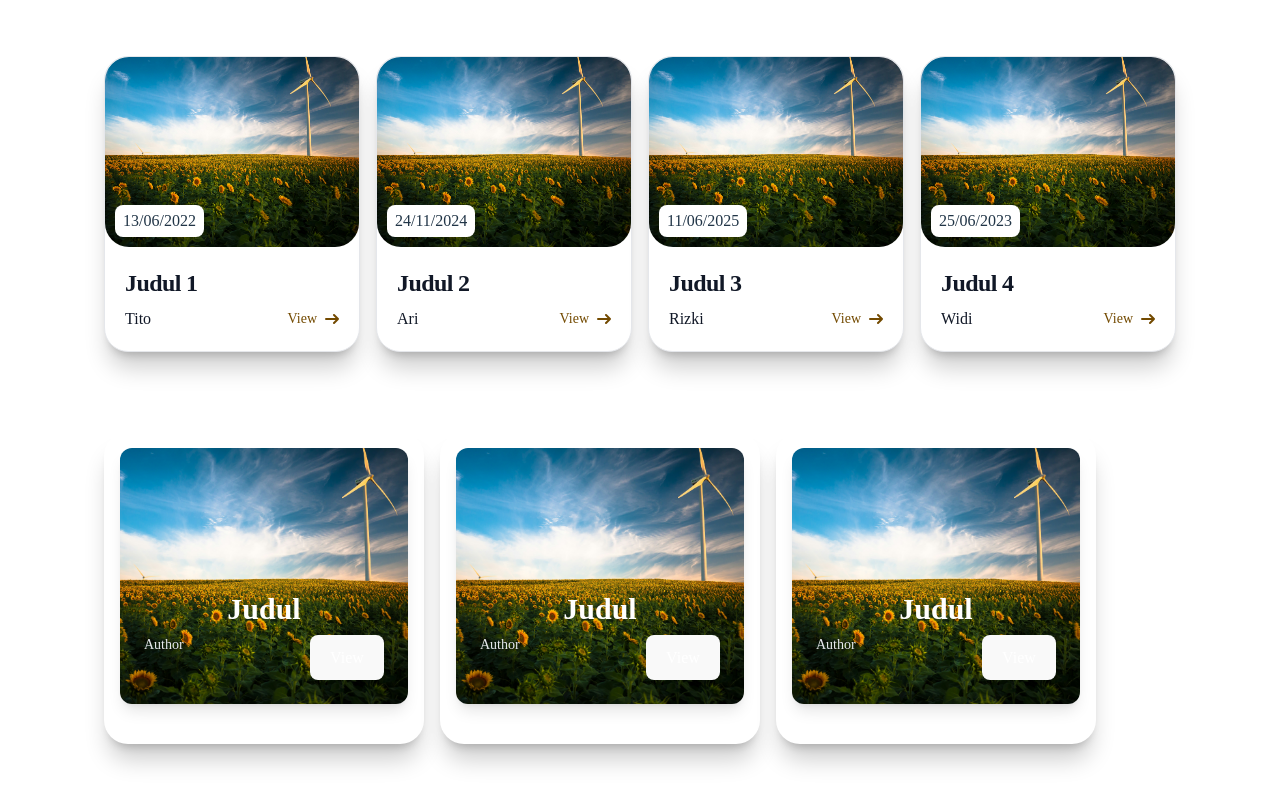
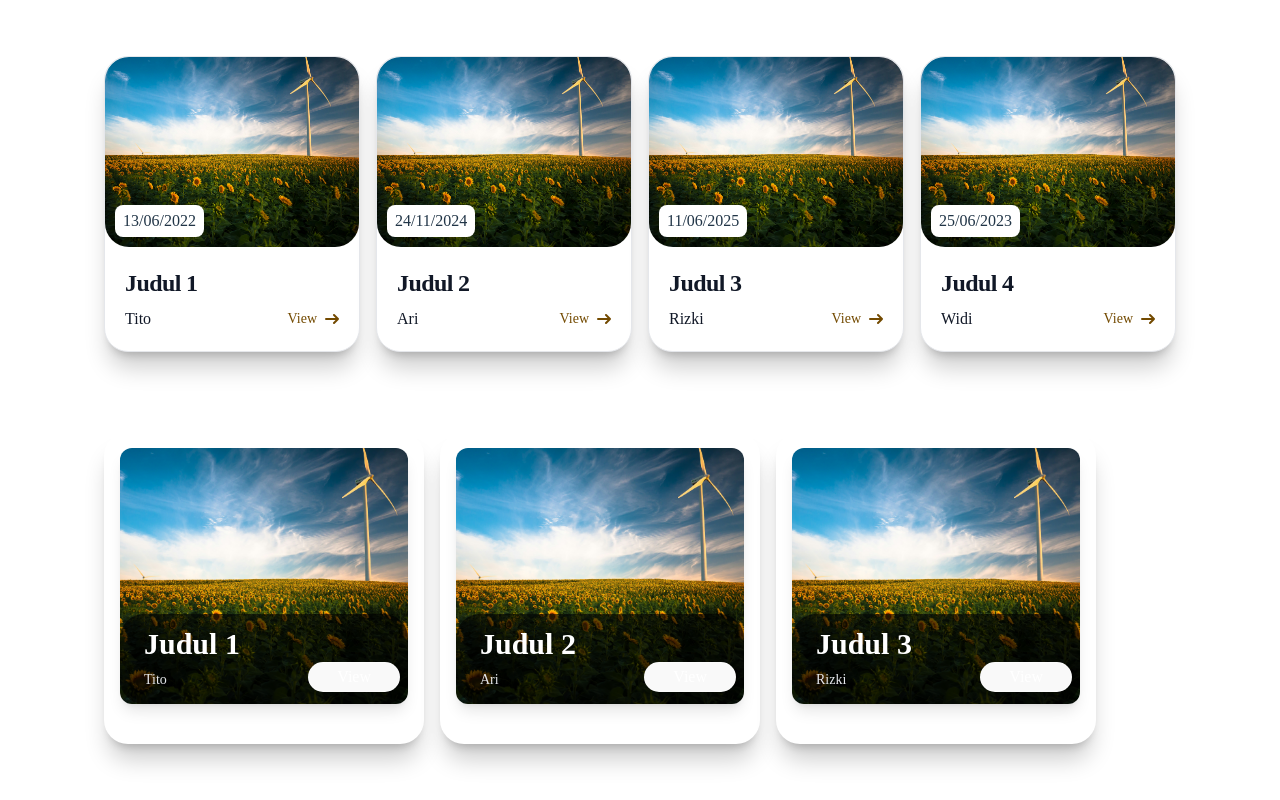
Before and after one commit to TitoPutraaa/Lapancoms, a React (Vite) app in the folder Lapancoms/: page / in a window 1280 px wide. Built offline with nearby package versions, Linux system fonts and the light colour scheme.

Commit message:
card galery

```diff
--- a/Lapancoms/src/components/common/ImgCard.jsx
+++ b/Lapancoms/src/components/common/ImgCard.jsx
@@ -1,6 +1,6 @@
 import { assets } from "../../assets/assets.js";
 
-export default function ImgCard() {
+export default function ImgCard({ title, author }) {
   return (
     <div>
       <div className="max-w-80 flex items-center justify-center bg-white p-4 pb-10 rounded-3xl mt-20 shadow-xl/20">
@@ -11,13 +11,17 @@ export default function ImgCard() {
             className="w-full h-full object-cover"
           />
 
-          <div className="absolute inset-0  from-black/70 via-black/30 to-transparent p-6 flex flex-col justify-end text-white">
-            <h2 className="text-3xl font-bold mb-2">Judul</h2>
-            <div className="flex justify-between">
-              <p className=" text-gray-200 text-sm">Author</p>
-              <button className="px-2 py-1 rounded-full bg-white/40 backdrop-blur-sm border border-white/30 text-white hover:bg-white/30 transition duration-200">
-                View
-              </button>
+          <div className="absolute inset-0 flex flex-col justify-end text-white">
+            <div className="bg-black/60 rounded-3xl py-3 ">
+              <h2 className="flex items-start text-3xl font-bold ml-6">
+                {title}
+              </h2>
+              <div className="flex justify-between">
+                <p className=" text-gray-200 text-sm mt-2 ml-6">{author}</p>
+                <button className="px-7 py-0.5 rounded-full mr-2 bg-white/40 backdrop-blur-sm border border-white/30 text-white hover:bg-white/30 transition duration-200">
+                  View
+                </button>
+              </div>
             </div>
           </div>
         </div>
--- a/Lapancoms/src/index.css
+++ b/Lapancoms/src/index.css
@@ -46,17 +46,6 @@ h1 {
   line-height: 1.1;
 }
 
-button {
-  border-radius: 8px;
-  border: 1px solid transparent;
-  padding: 0.6em 1.2em;
-  font-size: 1em;
-  font-weight: 500;
-  font-family: inherit;
-  background-color: #1a1a1a;
-  cursor: pointer;
-  transition: border-color 0.25s;
-}
 button:hover {
   border-color: #646cff;
 }
```
